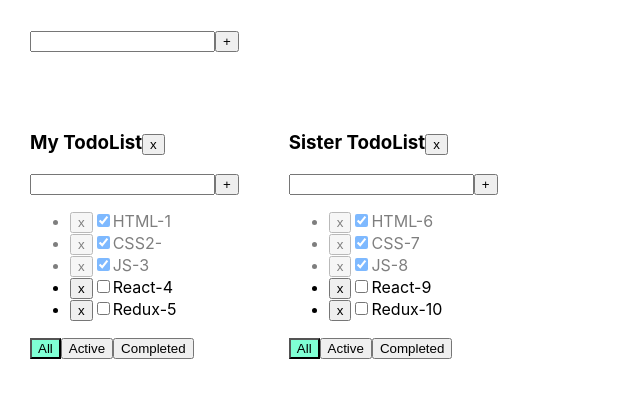
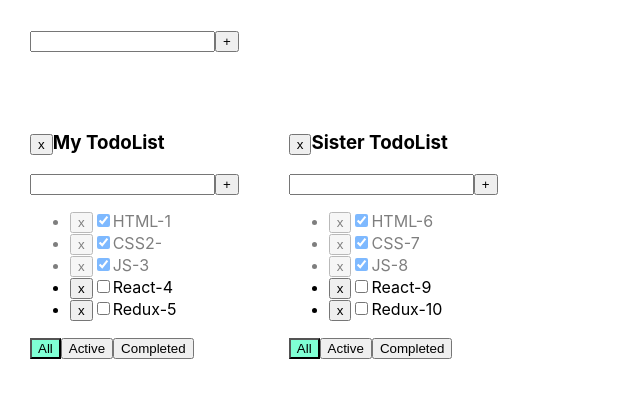
Before and after one commit to Belom7/it-incubator-todolist-ts, a React (Create React App) app: page / in a window 1280 px wide. Shown: the top 398 px of the page, without its empty margins (0-640 px from the left). Built offline with nearby package versions, Linux system fonts and the light colour scheme.

Commit message:
Реализовал редактирование Тудулиста

```diff
--- a/src/App.tsx
+++ b/src/App.tsx
@@ -68,6 +68,9 @@ function App() {
     const updateTasks = (todoListID: string, id: string, title: string) => {
         setTask({...task, [todoListID]: task[todoListID].map(m => m.id === id ? {...m, title} : m)})
     }
+    const updateTodoList = (todoListID: string, title: string) => {
+        setTodoList(todoList.map(m=>m.id===todoListID? {...m, title}: m))
+    }
 
         return (
             <div>
@@ -92,6 +95,7 @@ function App() {
                                       checkedBoxStatus={checkedBoxStatus}
                                       deleteToDoList={deleteToDoList}
                                       updateTasks={updateTasks}
+                                      updateTodoList={updateTodoList}
                             />
                         )
                     })}
--- a/src/ToDoList.tsx
+++ b/src/ToDoList.tsx
@@ -3,6 +3,7 @@ import {FilterType} from "./App";
 import cl from './ToDoList.module.css'
 import {MapTasks} from "./MapTasks";
 import {InputAddTask} from "./InputAddTask";
+import {EditableSpan} from "./EditableSpan";
 
 type PropsType = {
     id:string
@@ -15,6 +16,7 @@ type PropsType = {
     checkedBoxStatus: (todoListID: string, id: string, value: boolean) => void
     deleteToDoList:(todoListID: string)=>void
     updateTasks:(todoListID: string, id:string,title:string)=>void
+    updateTodoList:(todoListID: string,title:string)=>void
 }
 
 export type inPropsType = {
@@ -39,25 +41,26 @@ export const ToDoList:React.FC<PropsType> = (props) => {
     const collBackHandler = (title:string) => {
         props.addTask(props.id, title)
     }
-    const updateTaskHandler = (id:string,title:string) => {
+    const updateTaskHandlerTask = (id:string,title:string) => {
         props.updateTasks(props.id,id,title)
     }
-
+    const updateTaskHandlerTodoList = (title:string) => {
+        props.updateTodoList(props.id,title)
+    }
 
 
     return (
         <div>
             <h3>
-                {props.title}
                 <button onClick={onClickHandlerDeleteToDoList}>x</button>
+                <EditableSpan title={props.title} callBack={updateTaskHandlerTodoList}/>
             </h3>
             <InputAddTask callBack={collBackHandler} />
             <MapTasks tasks={props.tasks}
                       idTasks={props.id}
                       onClickHandlerDeleteButton={onClickHandlerDeleteButton}
                       onChangeHandlerInputStatus={onChangeHandlerInputStatus}
-                      updateTask={updateTaskHandler}
-
+                      updateTask={updateTaskHandlerTask}
             />
             <div>
                 <button className={props.filter === 'All' ? cl.activeFilterButton : ''}
```
